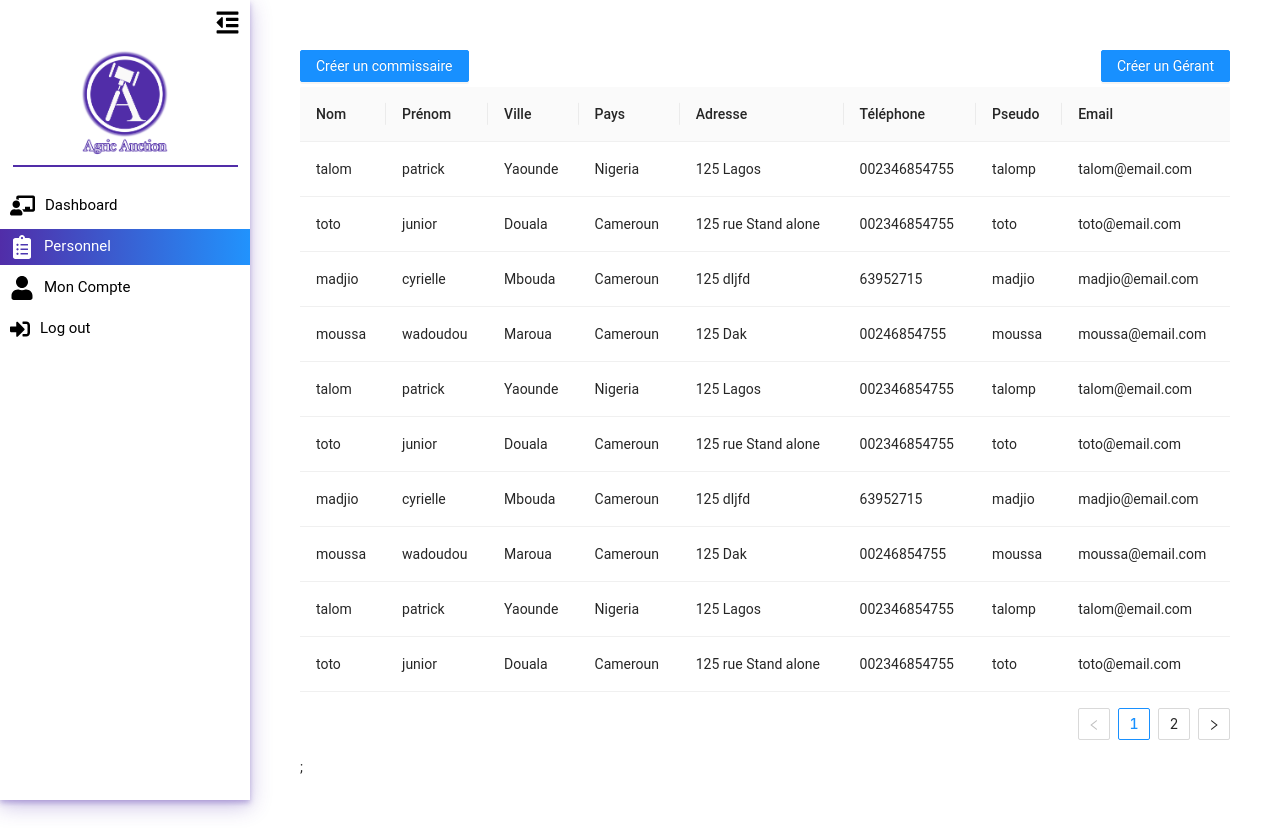
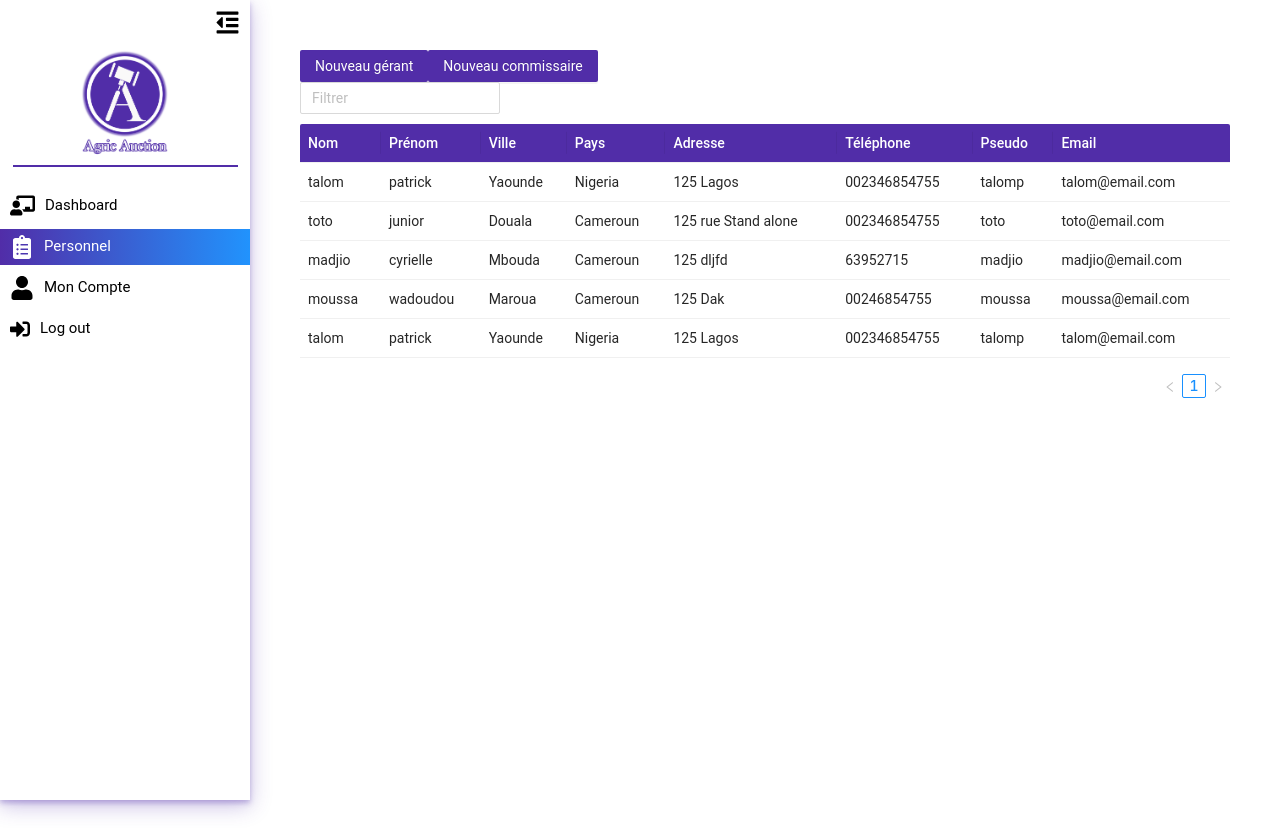
Before and after one commit to derrickteta/vente-enchere, a React (Create React App) app: page /admin/personnel in a window 1280 px wide. After the commit the page ends 800 px from the top, so only its background shows below. Built offline with nearby package versions, Linux system fonts and the light colour scheme.

Commit message:
feat:update creations des personnels

```diff
--- a/src/modules/admin/components/CommissaireForm.tsx
+++ b/src/modules/admin/components/CommissaireForm.tsx
@@ -1,38 +1,16 @@
-import { Button, Form, Input, Modal, notification } from 'antd';
+import { Button, Form, Input, notification } from 'antd';
 import { useState } from 'react';
 import { PRIMARY } from '../../../shared/colors';
 
 type LayoutType = Parameters<typeof Form>[0]['layout'];
 
 export const CommissaireForm = () => {
-  const [isModalVisible, setIsModalVisible] = useState(false);
   const [form] = Form.useForm();
   const [formLayout] = useState<LayoutType>('vertical');
   const [isLoading, setIsLoading] = useState(false);
 
-  const showModal = () => {
-    setIsModalVisible(true);
-  };
-
-  const handleOk = () => {
-    setIsModalVisible(false);
-  };
-
-  const handleCancel = () => {
-    setIsModalVisible(false);
-  };
-
   return (
     <>
-      <Button type='primary' onClick={showModal}>
-        Créer un commissaire
-      </Button>
-      <Modal
-        title="Création d'un commissaire"
-        visible={isModalVisible}
-        onOk={handleOk}
-        onCancel={handleCancel}
-      >
       <Form
         layout={formLayout}
         form={form}
@@ -167,11 +145,10 @@ export const CommissaireForm = () => {
               borderColor: 'transparent',
             }}
           >
-              Créer son compte
+            Créer un nouveau Commissaire
           </Button>
         </Form.Item>
       </Form>
-      </Modal>
     </>
   );
 };
--- a/src/modules/admin/components/GerantForm.tsx
+++ b/src/modules/admin/components/GerantForm.tsx
@@ -1,38 +1,16 @@
-import { Button, Form, Input, Modal, notification } from 'antd';
+import { Button, Form, Input, notification } from 'antd';
 import { useState } from 'react';
 import { PRIMARY } from '../../../shared/colors';
 
 type LayoutType = Parameters<typeof Form>[0]['layout'];
 
 export const GerantForm = () => {
-  const [isModalVisible, setIsModalVisible] = useState(false);
   const [form] = Form.useForm();
   const [formLayout] = useState<LayoutType>('vertical');
   const [isLoading, setIsLoading] = useState(false);
 
-  const showModal = () => {
-    setIsModalVisible(true);
-  };
-
-  const handleOk = () => {
-    setIsModalVisible(false);
-  };
-
-  const handleCancel = () => {
-    setIsModalVisible(false);
-  };
-
   return (
     <>
-      <Button type='primary' onClick={showModal}>
-        Créer un Gérant
-      </Button>
-      <Modal
-        title="création d'un Gerant"
-        visible={isModalVisible}
-        onOk={handleOk}
-        onCancel={handleCancel}
-      >
       <Form
         layout={formLayout}
         form={form}
@@ -167,11 +145,10 @@ export const GerantForm = () => {
               borderColor: 'transparent',
             }}
           >
-              Créer son compte
+            Créer un nouveau gérant
           </Button>
         </Form.Item>
       </Form>
-      </Modal>
     </>
   );
 };
--- a/src/modules/admin/components/PersonnelsList.tsx
+++ b/src/modules/admin/components/PersonnelsList.tsx
@@ -1,11 +1,9 @@
-import { Form, Table } from 'antd';
-
-type LayoutType = Parameters<typeof Form>[0]['layout'];
+import { DataTable } from '../../shared/Table';
 
 export const PersonelsList = () => {
   const dataSource = [
     {
-      key: '1',
+      _id: '1',
       nom: 'talom',
       prenom: 'patrick',
       ville: 'Yaounde',
@@ -16,7 +14,7 @@ export const PersonelsList = () => {
       email: 'talom@email.com',
     },
     {
-      key: '2',
+      _id: '2',
       nom: 'toto',
       prenom: 'junior',
       ville: 'Douala',
@@ -27,7 +25,7 @@ export const PersonelsList = () => {
       email: 'toto@email.com',
     },
     {
-      key: '3',
+      _id: '3',
       nom: 'madjio',
       prenom: 'cyrielle',
       ville: 'Mbouda',
@@ -38,7 +36,7 @@ export const PersonelsList = () => {
       email: 'madjio@email.com',
     },
     {
-      key: '4',
+      _id: '4',
       nom: 'moussa',
       prenom: 'wadoudou',
       ville: 'Maroua',
@@ -49,7 +47,7 @@ export const PersonelsList = () => {
       email: 'moussa@email.com',
     },
     {
-      key: '1',
+      _id: '5',
       nom: 'talom',
       prenom: 'patrick',
       ville: 'Yaounde',
@@ -59,89 +57,12 @@ export const PersonelsList = () => {
       pseudo: 'talomp',
       email: 'talom@email.com',
     },
-    {
-      key: '2',
-      nom: 'toto',
-      prenom: 'junior',
-      ville: 'Douala',
-      pays: 'Cameroun',
-      adresse: '125 rue Stand alone',
-      telephone: '002346854755',
-      pseudo: 'toto',
-      email: 'toto@email.com',
-    },
-    {
-      key: '3',
-      nom: 'madjio',
-      prenom: 'cyrielle',
-      ville: 'Mbouda',
-      pays: 'Cameroun',
-      adresse: '125 dljfd',
-      telephone: '63952715',
-      pseudo: 'madjio',
-      email: 'madjio@email.com',
-    },
-    {
-      key: '4',
-      nom: 'moussa',
-      prenom: 'wadoudou',
-      ville: 'Maroua',
-      pays: 'Cameroun',
-      adresse: '125 Dak',
-      telephone: '00246854755',
-      pseudo: 'moussa',
-      email: 'moussa@email.com',
-    },
-    {
-      key: '1',
-      nom: 'talom',
-      prenom: 'patrick',
-      ville: 'Yaounde',
-      pays: 'Nigeria',
-      adresse: '125 Lagos',
-      telephone: '002346854755',
-      pseudo: 'talomp',
-      email: 'talom@email.com',
-    },
-    {
-      key: '2',
-      nom: 'toto',
-      prenom: 'junior',
-      ville: 'Douala',
-      pays: 'Cameroun',
-      adresse: '125 rue Stand alone',
-      telephone: '002346854755',
-      pseudo: 'toto',
-      email: 'toto@email.com',
-    },
-    {
-      key: '3',
-      nom: 'madjio',
-      prenom: 'cyrielle',
-      ville: 'Mbouda',
-      pays: 'Cameroun',
-      adresse: '125 dljfd',
-      telephone: '63952715',
-      pseudo: 'madjio',
-      email: 'madjio@email.com',
-    },
-    {
-      key: '4',
-      nom: 'moussa',
-      prenom: 'wadoudou',
-      ville: 'Maroua',
-      pays: 'Cameroun',
-      adresse: '125 Dak',
-      telephone: '00246854755',
-      pseudo: 'moussa',
-      email: 'moussa@email.com',
-    },
   ];
   const columns = [
     {
       title: 'Nom',
       dataIndex: 'nom',
-      key: 'nom',
+      _id: 'nom',
     },
     {
       title: 'Prénom',
@@ -180,9 +101,5 @@ export const PersonelsList = () => {
     },
   ];
 
-  return (
-    <>
-      <Table dataSource={dataSource} columns={columns} />;
-    </>
-  );
+  return <>{<DataTable columns={columns} data={dataSource} />}</>;
 };
--- a/src/modules/admin/pages/personnel.tsx
+++ b/src/modules/admin/pages/personnel.tsx
@@ -1,21 +1,36 @@
+import { PRIMARY } from '../../../shared/colors';
+import { ButtonWithModal } from '../../shared/ButtonWithModal';
 import { AdminContainer } from '../components/AdminContainer';
 import { CommissaireForm } from '../components/CommissaireForm';
 import { GerantForm } from '../components/GerantForm';
 import { PersonelsList } from '../components/PersonnelsList';
+
 export const PersonnelPage = () => {
   return (
     <AdminContainer clicked='personnel'>
-      <div
-        style={{
-          display: 'flex',
-          justifyContent: 'space-between',
-          alignItems: 'center',
-          marginBottom: '5px',
-        }}
+      <ButtonWithModal
+        buttonText='Nouveau gérant'
+        buttonProps={{ style: { backgroundColor: PRIMARY, borderWidth: 0 } }}
+        modalProps={{ title: 'Création du nouvea gérant' }}
       >
-        <CommissaireForm />
-        <GerantForm />
-      </div>
+        {() => (
+          <div>
+            <GerantForm />
+          </div>
+        )}
+      </ButtonWithModal>
+      <ButtonWithModal
+        buttonText='Nouveau commissaire'
+        buttonProps={{ style: { backgroundColor: PRIMARY, borderWidth: 0 } }}
+        modalProps={{ title: 'Création du nouvea Commissaire' }}
+      >
+        {() => (
+          <div>
+            <CommissaireForm />
+          </div>
+        )}
+      </ButtonWithModal>
+
       <PersonelsList />
     </AdminContainer>
   );
```
Lines whose indentation alone changed are shown as unchanged.
